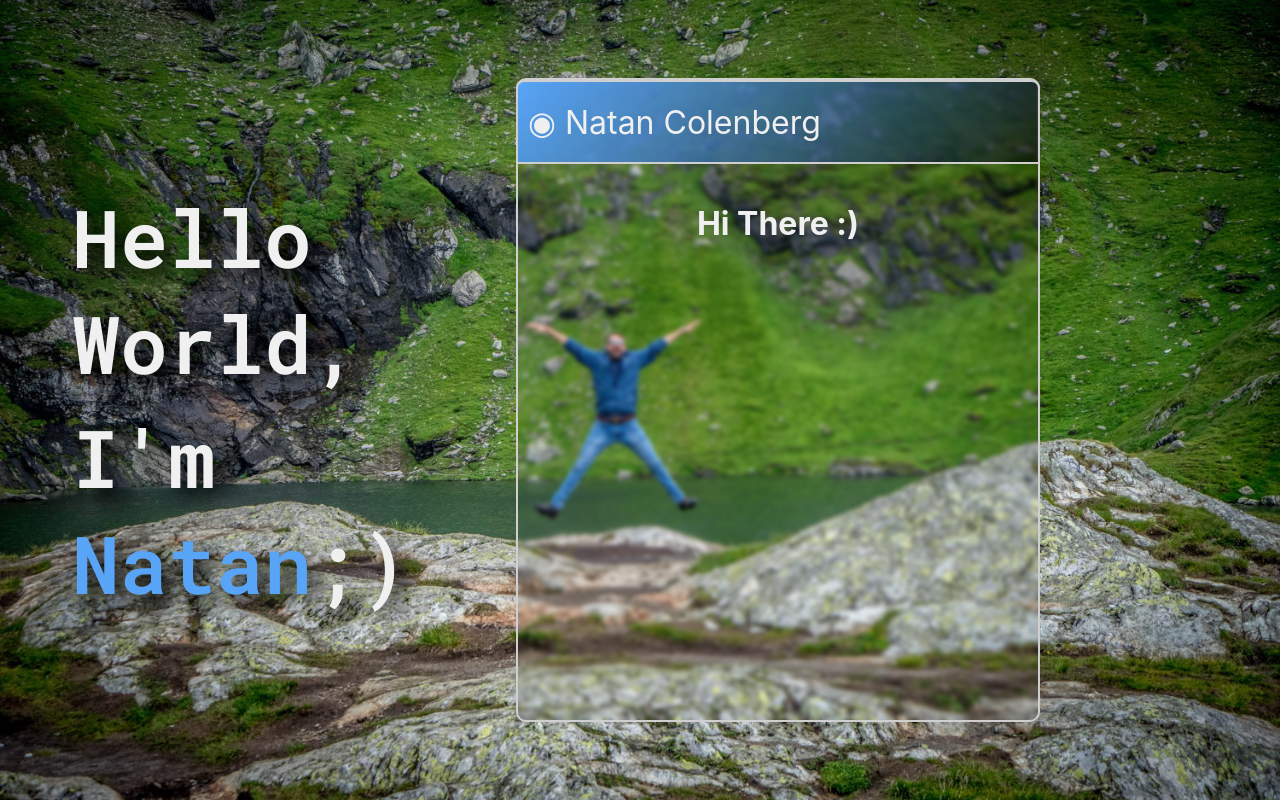
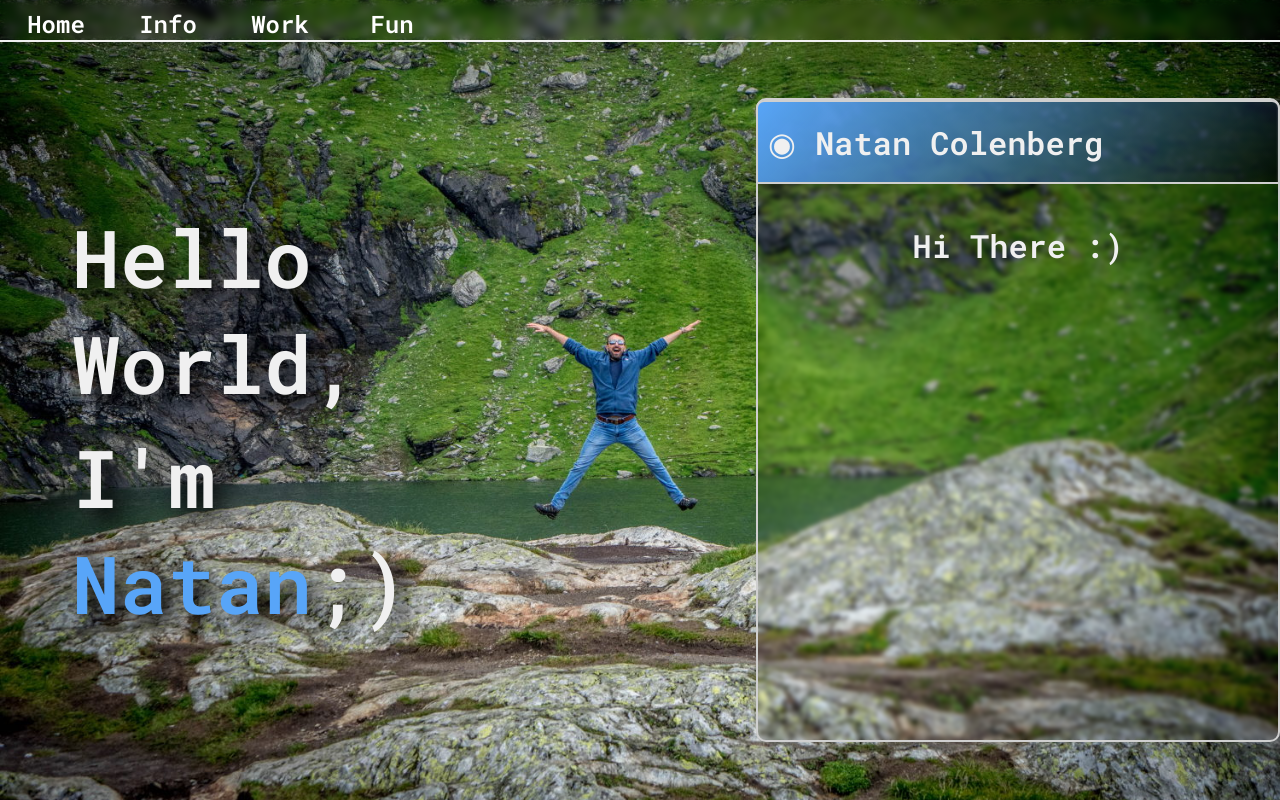
Before and after one commit to NatanColenberg/natanc.com, a React (Create React App) app: page / in a window 1280 px wide. Built offline with nearby package versions, Linux system fonts and the light colour scheme.

Commit message:
Added Header

```diff
--- a/src/App.css
+++ b/src/App.css
@@ -1,14 +1,31 @@
+@import url("https://fonts.googleapis.com/css2?family=Roboto+Mono:wght@600&display=swap");
 .App {
-    height: 100vh;
-    display: flex;
-    flex-flow: row;
-    align-items: center;
-    justify-content: space-between;
-    background-image: url("./img/background.jpg");
-    background-size: cover;
-    background-position: center;
+  height: 100vh;
+  display: grid;
+  grid-template-rows: 5% auto;
+  grid-template-columns: 2fr 1fr 2fr;
+  grid-template-areas: "header header header" "left center right";
+  background-image: url("./img/background.jpg");
+  background-size: cover;
+  background-position: center;
+  font-family: "Roboto Mono";
 }
 
-h1 {
-    margin: 0.5rem;
+.header {
+  grid-area: header;
 }
+
+.left {
+  grid-area: left;
+  margin: auto;
+}
+
+.center {
+  grid-area: center;
+  margin: auto;
+}
+
+.right {
+  grid-area: right;
+  margin: auto;
+}
--- a/src/App.tsx
+++ b/src/App.tsx
@@ -1,4 +1,5 @@
 import React from "react";
+import Header from "./components/header/header";
 import Intro from "./components/intro/intro";
 import Card from "./components/card/card";
 import "./App.css";
@@ -6,8 +7,16 @@ import "./App.css";
 function App() {
   return (
     <div className="App">
-      <Intro />
-      <Card />
+      <div className="header">
+        <Header />
+      </div>
+      <div className="left">
+        <Intro />
+      </div>
+      <div className="center"></div>
+      <div className="right">
+        <Card />
+      </div>
     </div>
   );
 }
--- a/src/components/card/card.css
+++ b/src/components/card/card.css
@@ -10,7 +10,6 @@
   padding: 0 10px;
   user-select: none;
   backdrop-filter: blur(2px);
-    margin-right: 15rem;
 }
 
 .cardWrap:hover {
@@ -28,7 +27,11 @@
   border-bottom: 2px solid rgb(207, 207, 207);
   border-top-left-radius: 8px;
   border-top-right-radius: 8px;
-    background: linear-gradient( -45deg, rgba(0, 0, 0, 0.6) 0%, rgba(88, 165, 248, 1) 100%);
+  background: linear-gradient(
+    -45deg,
+    rgba(0, 0, 0, 0.6) 0%,
+    rgba(88, 165, 248, 1) 100%
+  );
   backdrop-filter: blur(1px);
 }
 
--- /dev/null
+++ b/src/components/header/header.css
@@ -0,0 +1,7 @@
+.headerWrap {
+  display: flex;
+  backdrop-filter: blur(4px);
+  width: 100%;
+  height: 100%;
+  border-bottom: 2px solid rgb(240, 240, 240);
+}
--- /dev/null
+++ b/src/components/header/header.jsx
@@ -0,0 +1,37 @@
+import React from "react";
+import HeaderButton from "./headerButton/headerButton";
+import {
+  HomeRounded,
+  InfoOutlined,
+  WorkOutline,
+  InsertEmoticon,
+} from "@material-ui/icons";
+import "./header.css";
+
+export default function Header() {
+  const items = [
+    {
+      title: "Home",
+      icon: <HomeRounded />,
+    },
+    {
+      title: "Info",
+      icon: <InfoOutlined />,
+    },
+    {
+      title: "Work",
+      icon: <WorkOutline />,
+    },
+    {
+      title: "Fun",
+      icon: <InsertEmoticon />,
+    },
+  ];
+  return (
+    <div className="headerWrap">
+      {items.map((item) => (
+        <HeaderButton title={item.title} icon={item.icon} />
+      ))}
+    </div>
+  );
+}
--- /dev/null
+++ b/src/components/header/headerButton/headerButton.css
@@ -0,0 +1,14 @@
+.headerButtonWrap {
+  display: flex;
+  margin-top: 0.5rem;
+  justify-content: center;
+  color: white;
+  padding: 0 1rem;
+  min-width: 5rem;
+  cursor: pointer;
+  font-size: 1.5rem;
+}
+
+.headerButtonWrap:hover {
+  border-bottom: 3px solid #58a5f8;
+}
--- /dev/null
+++ b/src/components/header/headerButton/headerButton.tsx
@@ -0,0 +1,15 @@
+import "./headerButton.css";
+
+interface Props {
+  title: String;
+  icon: any;
+}
+
+export default function HeaderButton(props: Props) {
+  const { title, icon } = props;
+  return (
+    <div className="headerButtonWrap">
+      <div className="headerButtonTitle">{title}</div>
+    </div>
+  );
+}
--- a/src/components/intro/intro.css
+++ b/src/components/intro/intro.css
@@ -1,8 +1,6 @@
-@import url("https://fonts.googleapis.com/css2?family=Roboto+Mono:wght@600&display=swap");
 .introWrap {
   position: relative;
   color: rgb(240, 240, 240);
-    font-family: "Roboto Mono";
   font-size: 2.5rem;
   text-shadow: 10px 10px 20px black;
   user-select: none;
@@ -28,3 +26,7 @@
   /* font-size: 1rem; */
   position: relative;
 }
+
+h1 {
+  margin: 0.5rem;
+}
```
Lines whose indentation alone changed are shown as unchanged.
